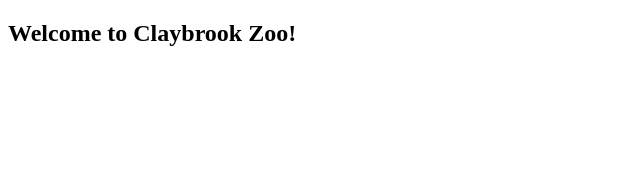
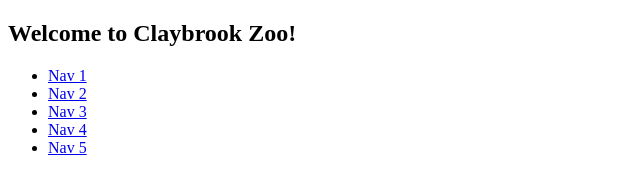
Before and after one commit to DeniSan10/claybrook-exercise, a plain HTML site: page index.html in a window 1280 px wide. Shown: the whole page, without its empty margins (0-640 px from the left). Drawn offline with Linux system fonts and the light colour scheme.

Commit message:
added anchor links into the navigation tags

```diff
--- a/index.html
+++ b/index.html
@@ -12,7 +12,15 @@
 
     <main></main>
 
-    <nav></nav>
+    <nav>
+        <ul>
+            <li><a href="#">Nav 1</a></li>
+            <li><a href="#">Nav 2</a></li>
+            <li><a href="#">Nav 3</a></li>
+            <li><a href="#">Nav 4</a></li>
+            <li><a href="#">Nav 5</a></li>
+        </ul>
+    </nav>
 
     <aside></aside>
 
```
